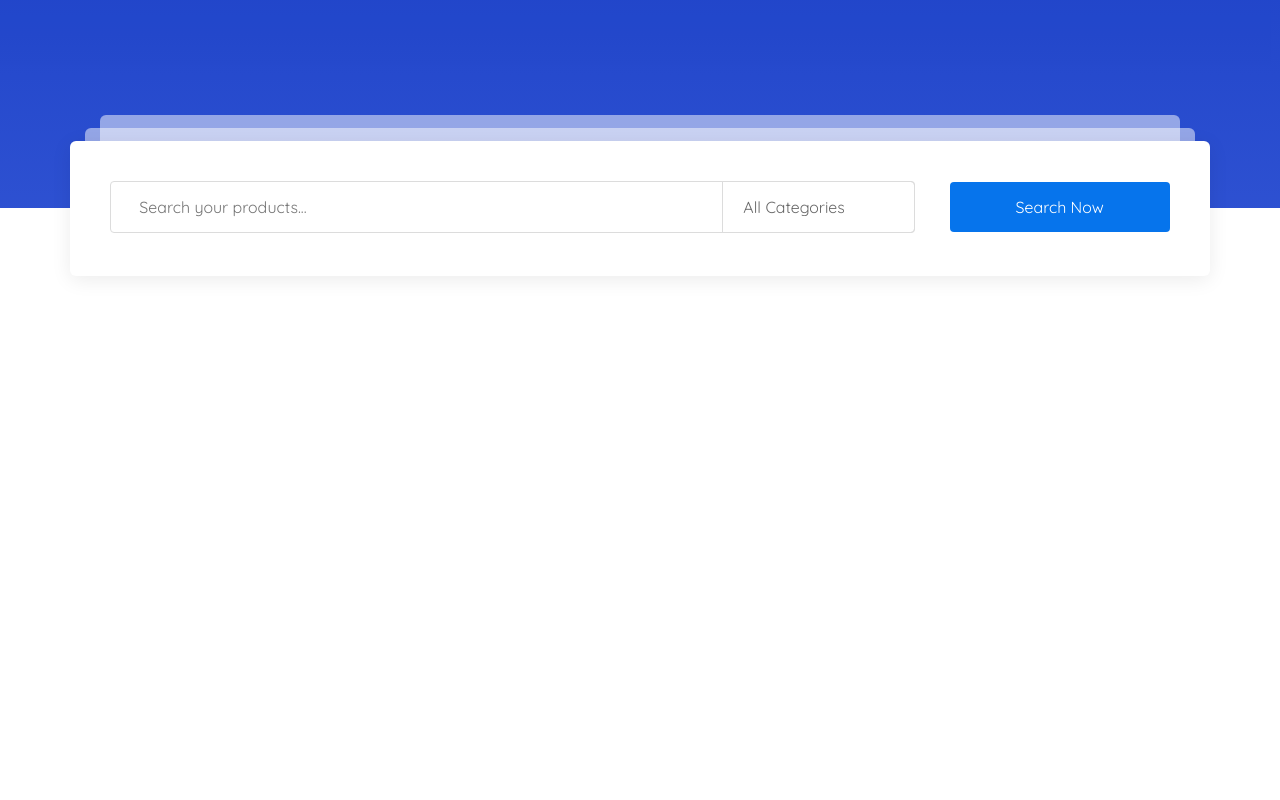
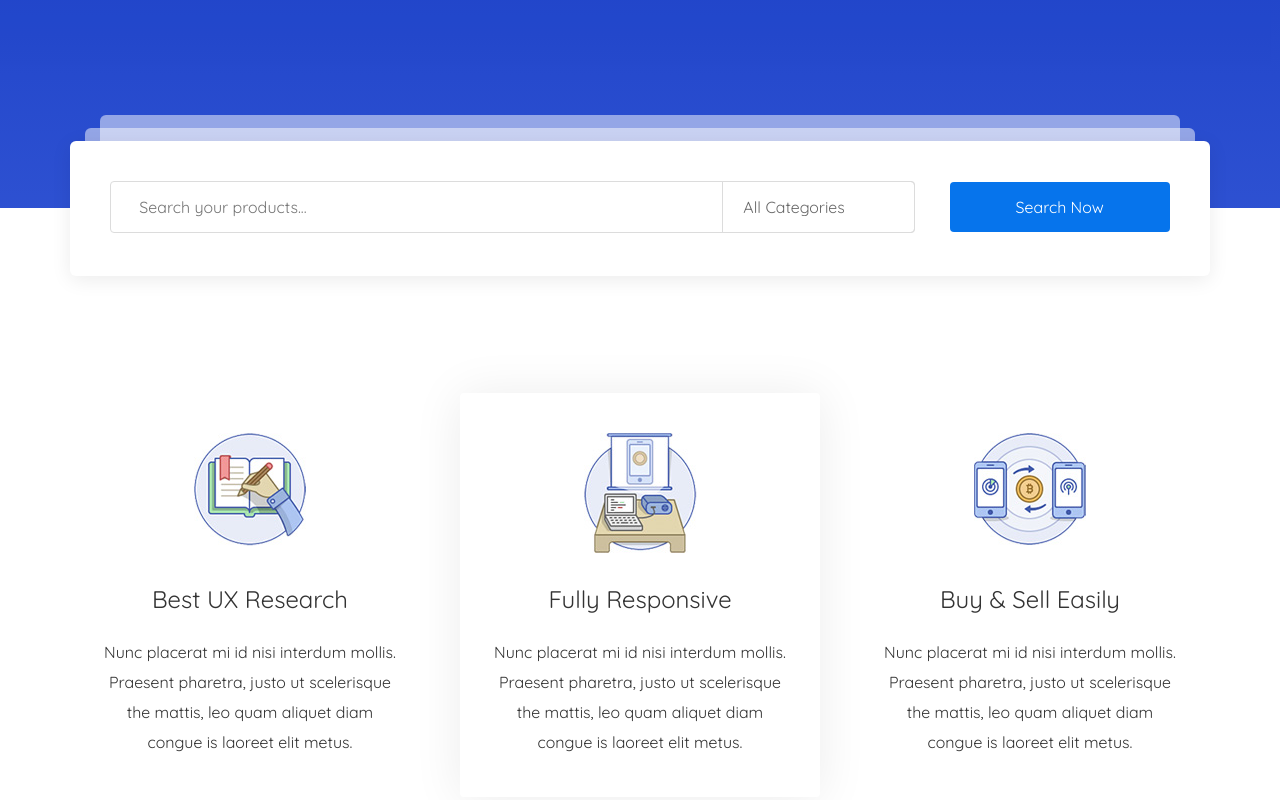
Before and after one commit to TatyanaShevchenko/martplace, a website: page app/index.html in a window 1280 px wide. Shown: the part 698-1498 px from the top of the page. Before the commit the page ends 1041 px from the top, so only its background shows below. Drawn offline with nearby package versions, Linux system fonts and the light colour scheme; files that its build step writes are made by us from their sources.

Commit message:
add features

```diff
--- a/app/index.html
+++ b/app/index.html
@@ -137,6 +137,40 @@
         </div>
     </section>
 
+    <section class="features">
+        <div class="container">
+            <div class="features__inner">
+                <div class="features__inner-feature">
+                    <div class="image">
+                        <img src="./images/features/feature-1.jpg" alt="">
+                    </div>
+                    <div class="title">Best UX Research</div>
+                    <div class="text">Nunc placerat mi id nisi interdum mollis. Praesent pharetra, justo ut scelerisque
+                        the mattis, leo quam aliquet diam
+                        congue is laoreet elit metus.</div>
+                </div>
+                <div class="features__inner-feature active">
+                    <div class="image">
+                        <img src="./images/features/feature-2.jpg" alt="">
+                    </div>
+                    <div class="title">Fully Responsive</div>
+                    <div class="text">Nunc placerat mi id nisi interdum mollis. Praesent pharetra, justo ut scelerisque
+                        the mattis, leo quam aliquet diam
+                        congue is laoreet elit metus.</div>
+                </div>
+                <div class="features__inner-feature">
+                    <div class="image">
+                        <img src="./images/features/feature-3.jpg" alt="">
+                    </div>
+                    <div class="title">Buy & Sell Easily</div>
+                    <div class="text">Nunc placerat mi id nisi interdum mollis. Praesent pharetra, justo ut scelerisque
+                        the mattis, leo quam aliquet diam
+                        congue is laoreet elit metus.</div>
+                </div>
+            </div>
+        </div>
+    </section>
+
     <script src="https://use.fontawesome.com/4ede1e066e.js"></script>
     <script src="https://ajax.googleapis.com/ajax/libs/d3js/5.15.1/d3.min.js"></script>
     <script src="js/libs.min.js"></script>
--- a/app/scss/style.scss
+++ b/app/scss/style.scss
@@ -172,6 +172,7 @@
 }
 
 .search__form {
+    margin-bottom: 50px;
     .box {
         text-align: center;
         position: relative;
@@ -259,8 +260,37 @@
                 border: none;
             }
         }
-        input:focus, select:focus {
+        input:focus,
+        select:focus {
             outline: none;
         }
     }
 }
+.features__inner {
+    display: flex;
+    justify-content: space-between;
+    text-align: center;
+    margin-bottom: 120px;
+    &-feature {
+        max-width: 360px;
+        padding: 40px 30px;
+        .image {
+            margin-bottom: 28px;
+            max-height: 120px;
+        }
+        .title {
+            font-size: 24px;
+            line-height: 36px;
+            margin-bottom: 20px;
+        }
+        .text {
+            font-size: 16px;
+            line-height: 30px;
+        }
+    }
+    &-feature.active {
+        border-radius: 4px;
+        background-color: #fff;
+        box-shadow: 0px 2px 50px 0px rgba(0, 0, 0, 0.08);
+    }
+}
```
Also changed, not shown: app/css/style.min.css, app/images/features/feature-1.jpg (added), app/images/features/feature-2.jpg (added), app/images/features/feature-3.jpg (added).
